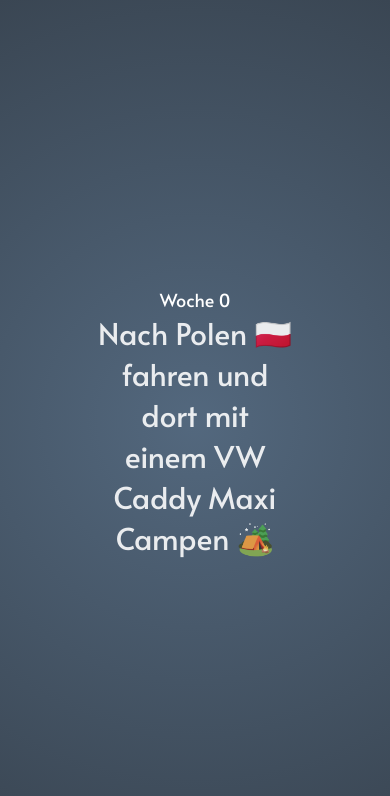
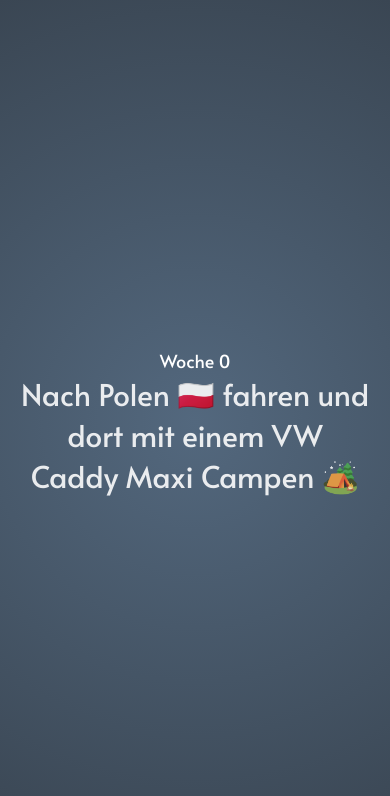
Before and after one commit to Nano1237/weekly, a plain HTML site: page index.html in a window 390 px wide. Drawn offline with Linux system fonts and the light colour scheme.

Commit message:
fixing smartphone view

```diff
--- a/index.html
+++ b/index.html
@@ -5,6 +5,8 @@
     <title>Öfter mal was neues!?</title>
     <link href="https://fonts.googleapis.com/css2?family=Alata&display=swap" rel="stylesheet">
     <link href="styles.css" rel="stylesheet">
+    <meta name="viewport" content="width=device-width, initial-scale=1">
+
 </head>
 <body>
 <div class="container">
--- a/styles.css
+++ b/styles.css
@@ -28,6 +28,14 @@
     text-align: center;
 }
 
+@media (max-width: 425px) {
+    .centered {
+        left: 0;
+        margin: 0 20px;
+        transform: translate(0, -50%);
+    }
+}
+
 .kw {
     width: 100%;
     font-size: 18px;
```
